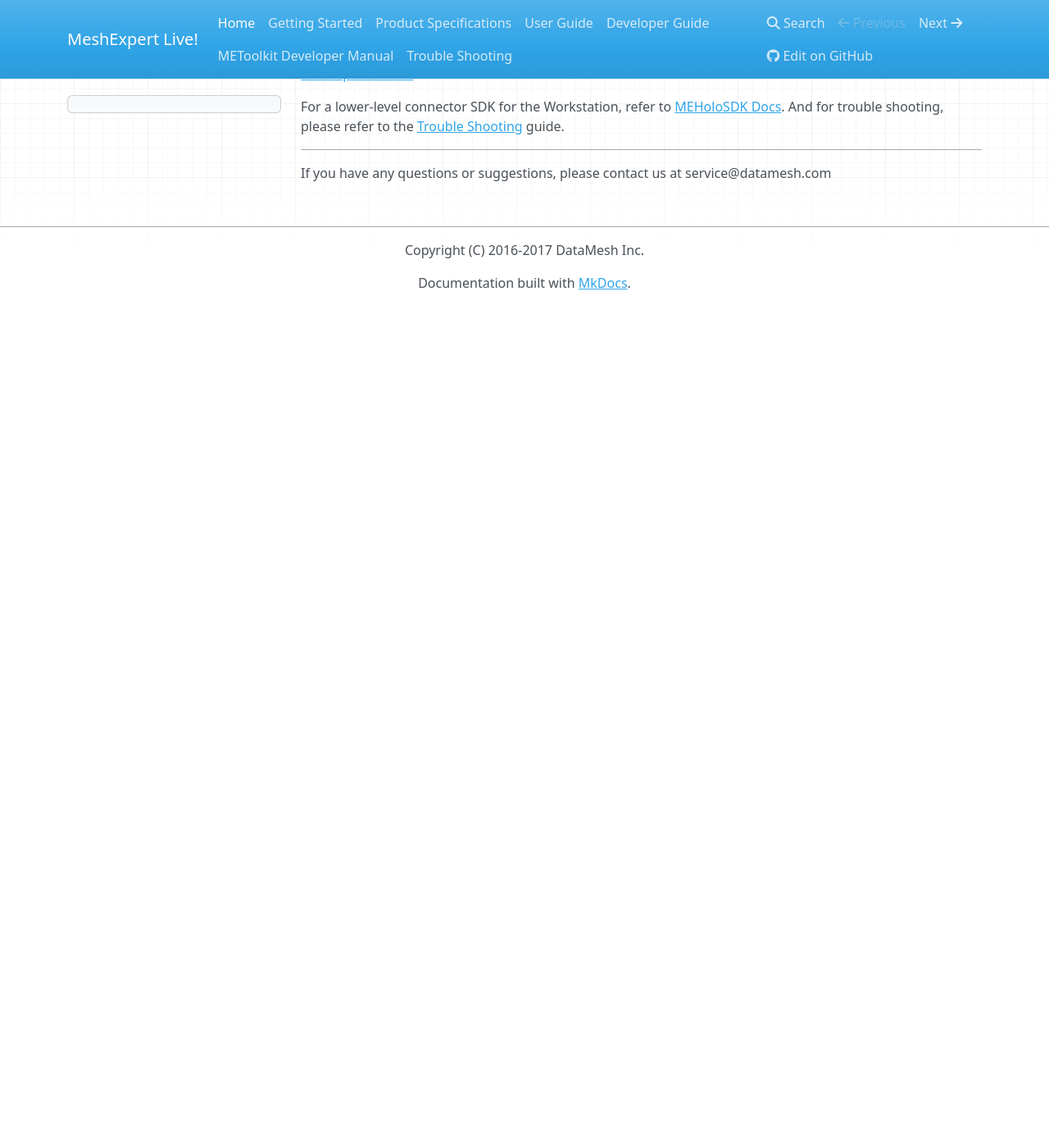
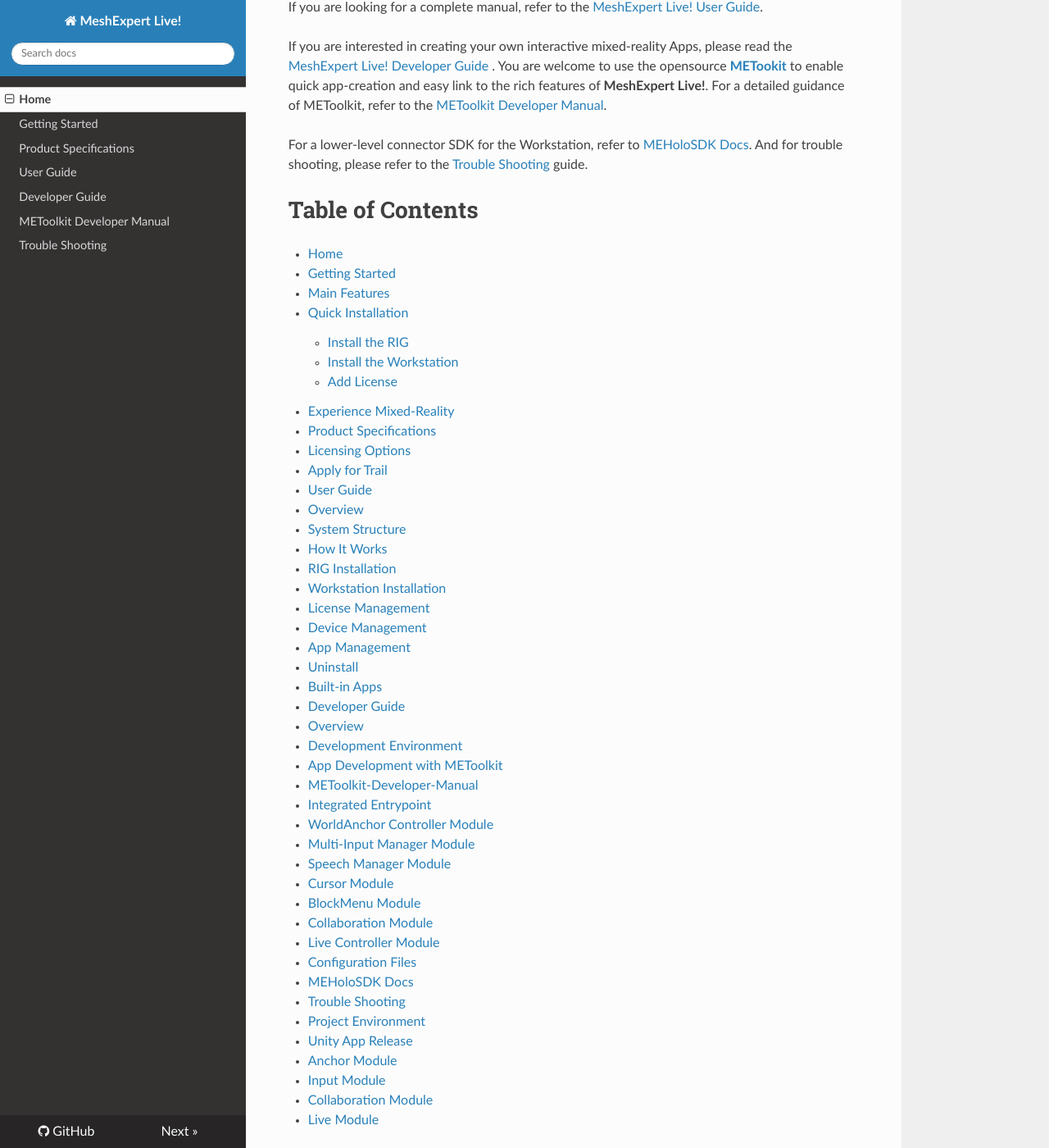
Before and after one commit to michael2008/ME-Live-Doc, an MkDocs documentation site: the page built from docs/index.md, in a window 1280 px wide and 1400 px high, scrolled down 270 px. Shown: the whole window at 82% size. Built offline with MkDocs 1.6.1, drawn with Linux system fonts in a browser that asks for light colours; nearby versions of some CDN libraries; old or Windows-style settings are respelled for this version of MkDocs; before the commit the page ends 900 px from its top, so only the background shows below that; some of the changed text lies outside the part shown.

Commit message:
add index

```diff
--- a/docs/index.md
+++ b/docs/index.md
@@ -1,15 +1,110 @@
 Welcome to the **MeshExpert Live!** wiki!
 
-Wanna try **MeshExpert Live!** out? Check out the [MeshExpert Live! Getting Started](https://github.com/DataMesh-OpenSource/MeshExpert-Live/wiki/Getting-Started "Getting Started") for a quick start!
+Wanna try **MeshExpert Live!** out? Check out the [MeshExpert Live! Getting Started](getting-started.md) for a quick start!
 
-Need more info about the **MeshExpert Live!** product? Here is the [MeshExpert Live! Product Specifications](https://github.com/DataMesh-OpenSource/MeshExpert-Live/wiki/Product-Specifications "MeshExpert Live! Product Specifications").
+Need more info about the **MeshExpert Live!** product? Here is the [MeshExpert Live! Product Specifications](product-specifications.md).
 
-If you are looking for a complete manual, refer to the [MeshExpert Live! User Guide](https://github.com/DataMesh-OpenSource/MeshExpert-Live/wiki/User-Guide "MeshExpert Live! User Guide").
+If you are looking for a complete manual, refer to the [MeshExpert Live! User Guide](user-guide.md).
 
-If you are interested in creating your own interactive mixed-reality Apps, please read the [MeshExpert Live! Developer Guide](https://github.com/DataMesh-OpenSource/MeshExpert-Live/wiki/Developer-Guide "MeshExpert Live! Developer Guide") . You are welcome to use the opensource [**METookit**](https://github.com/DataMesh-OpenSource/METoolkit "METoolkit Source") to enable quick app-creation and easy link to the rich features of **MeshExpert Live!**. For a detailed guidance of METoolkit, refer to the [METoolkit Developer Manual](https://github.com/DataMesh-OpenSource/MeshExpert-Live/wiki/METoolkit-Developer-Manual "METoolkit Developer Manual").
+If you are interested in creating your own interactive mixed-reality Apps, please read the [MeshExpert Live! Developer Guide](developer-guide.md) . You are welcome to use the opensource [**METookit**](https://github.com/DataMesh-OpenSource/METoolkit "METoolkit Source") to enable quick app-creation and easy link to the rich features of **MeshExpert Live!**. For a detailed guidance of METoolkit, refer to the [METoolkit Developer Manual](metoolkit-manual.md).
 
-For a lower-level connector SDK for the Workstation, refer to [MEHoloSDK Docs](https://github.com/DataMesh-OpenSource/MeshExpert-Live/wiki/METoolkit-Developer-Manual#meholosdk-docs "MEHoloSDK Docs"). And for trouble shooting, please refer to the [Trouble Shooting](https://github.com/DataMesh-OpenSource/MeshExpert-Live/wiki/Trouble-Shooting "Trouble Shooting") guide.
+For a lower-level connector SDK for the Workstation, refer to [MEHoloSDK Docs](metoolkit-manual.md#meholosdk-docs "MEHoloSDK Docs"). And for trouble shooting, please refer to the [Trouble Shooting](trouble-shooting.md) guide.
 
+
+
+# Table of Contents
+* [Home][home]
+* [Getting Started][getting_started]
+  - [Main Features](getting-started.md#main-features)
+  - [Quick Installation](getting-started.md#quick-installation)
+    + [Install the RIG](getting-started.md#install-the-rig)
+    + [Install the Workstation](getting-started.md#install-the-workstation)
+    + [Add License](getting-started.md#add-license)
+  - [Experience Mixed-Reality](getting-started.md#experience-mixed-reality)
+* [Product Specifications][product_spec]
+  - [Licensing Options](product-specifications.md#licensing-options)
+  - [Apply for Trail](product-specifications.md#apply-for-trail)
+* [User Guide][user_guide]
+  - [Overview][user_guide_overview]
+  - [System Structure][user_guide_system_structure]
+  - [How It Works][user_guide_how_it_works]
+  - [RIG Installation][user_guide_rig_installation]
+  - [Workstation Installation][user_guide_workstation_installation]
+  - [License Management][user_guide_license_management]
+  - [Device Management][user_guide_device_management]
+  - [App Management][user_guide_app_management]
+  - [Uninstall][user_guide_uninstall]
+  - [Built-in Apps][user_guide_built-in_apps]
+* [Developer Guide][dev_guide]
+  - [Overview][dev_guide_overview]
+  - [Development Environment][dev_guide_devEnv]
+  - [App Development with METoolkit][dev_guide_appDev]
+* [METoolkit-Developer-Manual][METoolkit_manual]
+  - [Integrated Entrypoint][Integrated-Entrypoint]
+  - [WorldAnchor Controller Module][WorldAnchor-Controller-Module]
+  - [Multi-Input Manager Module][Multi-Input-Manager-Module]
+  - [Speech Manager Module][Speech-Manager-Module]
+  - [Cursor Module][Cursor-Module]
+  - [BlockMenu Module][BlockMenu-Module]
+  - [Collaboration Module][Collaboration-Module]
+  - [Live Controller Module][Live-Controller-Module]
+  - [Configuration Files][Configuration-Files]
+  - [MEHoloSDK Docs][MEHoloSDK-Doc]
+* [Trouble Shooting][trouble_shooting]
+  - [Project Environment][project_enviroment]
+  - [Unity App Release][unity_app_release]
+  - [Anchor Module][anchor_module]
+  - [Input Module][input_module]
+  - [Collaboration Module][collaboration_module]
+  - [Live Module][live_module]
+
+[home]: index.md
+[getting_started]: getting-started.md
+[product_spec]: product-specifications.md
+[user_guide]: user-guide.md
+[user_guide_overview]: user-guide.md#overview
+[user_guide_system_structure]: user-guide.md#system-structure
+[user_guide_how_it_works]: user-guide.md#how-it-works
+[user_guide_rig_installation]: user-guide.md#rig-installation
+[user_guide_workstation_installation]: user-guide.md#workstation-installation
+[user_guide_license_management]: user-guide.md#license-management
+[user_guide_device_management]: user-guide.md#device-management
+[user_guide_app_management]: user-guide.md#app-management
+[user_guide_uninstall]: user-guide.md#uninstall
+[user_guide_built-in_apps]: user-guide.md#built-in-apps
+
+[dev_guide]: developer-guide.md
+[dev_guide_overview]: developer-guide.md#overview
+[dev_guide_devEnv]: developer-guide.md#development-environment
+[dev_guide_devEnv_hr]: developer-guide.md#hardware-requirement
+[dev_guide_devEnv_sr]: developer-guide.md#software-requirement
+[dev_guide_appDev]: developer-guide.md#app-development-with-metoolkit
+[dev_guide_appDev_overview]: developer-guide.md#metoolkit-overview
+[dev_guide_appDev_features]: developer-guide.md#metoolkit-features-original-metollkit-function-list
+[dev_guide_appDev_structure]: developer-guide.md#toolkit-structure
+[dev_guide_appDev_setting]: developer-guide.md#development-project-setting
+[dev_guide_appDev_start]: developer-guide.md#start-using-metoolkit
+
+
+[METoolkit_manual]: metoolkit-manual.md
+[Integrated-Entrypoint]: metoolkit-manual.md#integrated-entrypoint
+[WorldAnchor-Controller-Module]: metoolkit-manual.md#worldanchor-controller-module
+[Multi-Input-Manager-Module]: metoolkit-manual.md#multi-input-manager-module
+[Speech-Manager-Module]: metoolkit-manual.md#speech-manager-module
+[Cursor-Module]: metoolkit-manual.md#cursor-module
+[BlockMenu-Module]: metoolkit-manual.md#blockmenu-module
+[Collaboration-Module]: metoolkit-manual.md#collaboration-module
+[Live-Controller-Module]: metoolkit-manual.md#live-controller-module
+[Configuration-Files]: metoolkit-manual.md#configuration-files
+[MEHoloSDK-Doc]: metoolkit-manual.md#meholosdk-docs
+
+[trouble_shooting]: trouble-shooting.md
+[project_enviroment]: trouble-shooting.md#project-environment
+[unity_app_release]: trouble-shooting.md#unity-app-release
+[anchor_module]: trouble-shooting.md#anchor-module
+[input_module]: trouble-shooting.md#input-module
+[collaboration_module]: trouble-shooting.md#collaboration-module
+[live_module]: trouble-shooting.md#live-module
 
 ---
 If you have any questions or suggestions, please contact us at service@datamesh.com
--- a/mkdocs.yml
+++ b/mkdocs.yml
@@ -4,7 +4,7 @@ site_description: A Mixed-Reality Show Product.
 repo_url: https://github.com/michael2008/ME-Live-Doc
 copyright: "Copyright (C) 2016-2017 DataMesh Inc."
 docs_dir: docs
-theme: 'mkdocs'
+theme: 'readthedocs'
 
 pages:
     - 'Home': 'index.md'
@@ -15,18 +15,5 @@ pages:
     - 'METoolkit Developer Manual': 'metoolkit-manual.md'
     - 'Trouble Shooting': 'trouble-shooting.md'
 
-# Options
-extra:
-  logo: 'images/datamesh.png'
-  palette:
-    primary: 'indigo'
-    accent: 'indigo'
-  font:
-    text: 'Roboto'
-    code: 'Roboto Mono'
-  social:
-    - type: 'twitter'
-      link: 'https://twitter.com/datameshar'
-
 markdown_extensions:
     - admonition:
```
Also changed, not shown: 2 other files.
